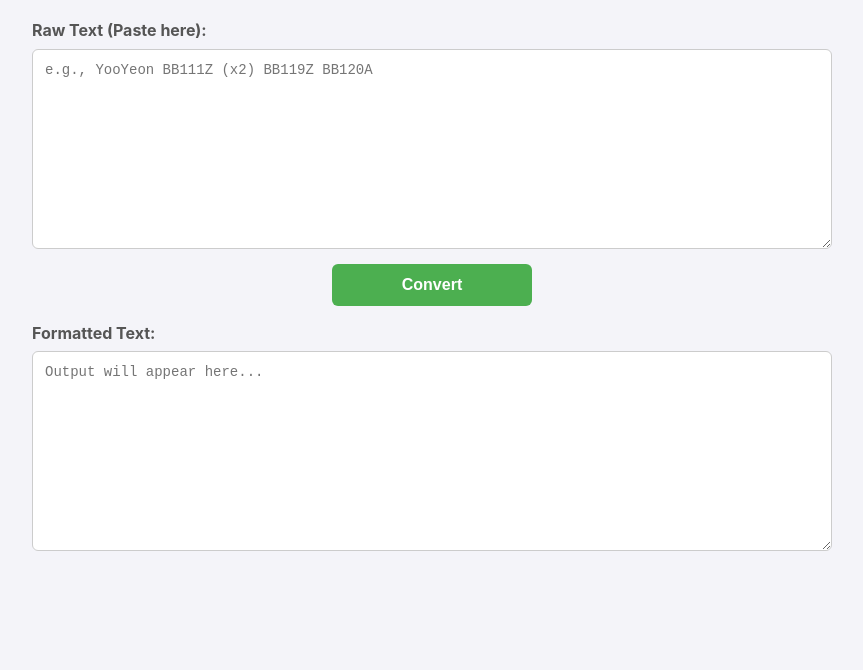
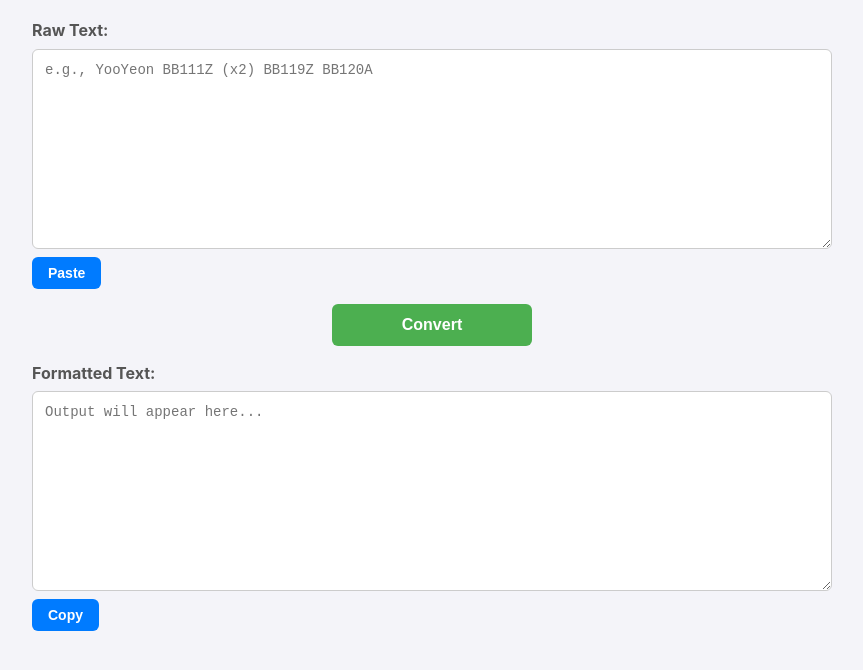
Before and after one commit to zhwpooh/triples, a plain HTML site: page index.html in a window 1280 px wide. Shown: the part 96-766 px from the top of the page, without its empty margins (208-1071 px from the left). Drawn offline with Linux system fonts and the light colour scheme.

Commit message:
Update index.html

```diff
--- a/index.html
+++ b/index.html
@@ -43,7 +43,8 @@
             resize: vertical;
             box-sizing: border-box;
         }
-        button {
+        /* Style for the big convert button */
+        .convert-btn {
             background-color: #4CAF50;
             color: white;
             border: none;
@@ -56,8 +57,25 @@
             align-self: center;
             width: 200px;
         }
-        button:hover {
+        .convert-btn:hover {
             background-color: #45a049;
+        }
+        /* Style for the smaller paste and copy buttons */
+        .action-btn {
+            background-color: #007bff;
+            color: white;
+            border: none;
+            padding: 8px 16px;
+            font-size: 14px;
+            font-weight: bold;
+            border-radius: 6px;
+            cursor: pointer;
+            transition: background-color 0.2s;
+            margin-top: 8px;
+            align-self: flex-start; /* Aligns to the left */
+        }
+        .action-btn:hover {
+            background-color: #0056b3;
         }
     </style>
 </head>
@@ -66,16 +84,20 @@
     <h1>tripleS Objekt Formatter</h1>
 
     <div class="container">
+        <!-- Input Box -->
         <div class="box">
-            <label for="input">Raw Text (Paste here):</label>
+            <label for="input">Raw Text:</label>
             <textarea id="input" placeholder="e.g., YooYeon BB111Z (x2) BB119Z BB120A"></textarea>
+            <button class="action-btn" onclick="pasteText()">Paste</button>
         </div>
 
-        <button onclick="convertText()">Convert</button>
+        <button class="convert-btn" onclick="convertText()">Convert</button>
 
+        <!-- Output Box -->
         <div class="box">
             <label for="output">Formatted Text:</label>
             <textarea id="output" readonly placeholder="Output will appear here..."></textarea>
+            <button id="copyBtn" class="action-btn" onclick="copyText()">Copy</button>
         </div>
     </div>
 
@@ -86,6 +108,40 @@
             "nien", "sohyun", "xinyu", "mayu", "lynn", "joobin",
             "hayeon", "shion", "chaewon", "sullin", "seoah", "jiyeon"
         ];
+
+        // Function to handle pasting text
+        async function pasteText() {
+            try {
+                // Read text from clipboard
+                const text = await navigator.clipboard.readText();
+                document.getElementById("input").value = text;
+            } catch (err) {
+                alert('Failed to paste text. Your browser might require you to grant clipboard permissions.');
+            }
+        }
+
+        // Function to handle copying text
+        async function copyText() {
+            const outputText = document.getElementById("output").value;
+            if (!outputText) return; // Don't copy if empty
+
+            try {
+                // Write text to clipboard
+                await navigator.clipboard.writeText(outputText);
+
+                // Change button text temporarily to show success
+                const copyBtn = document.getElementById("copyBtn");
+                copyBtn.innerText = "Copied!";
+                copyBtn.style.backgroundColor = "#28a745"; // turn green
+
+                setTimeout(() => {
+                    copyBtn.innerText = "Copy";
+                    copyBtn.style.backgroundColor = "#007bff"; // revert to blue
+                }, 2000); // Change back after 2 seconds
+            } catch (err) {
+                alert('Failed to copy text.');
+            }
+        }
 
         function convertText() {
             const input = document.getElementById("input").value;
```
